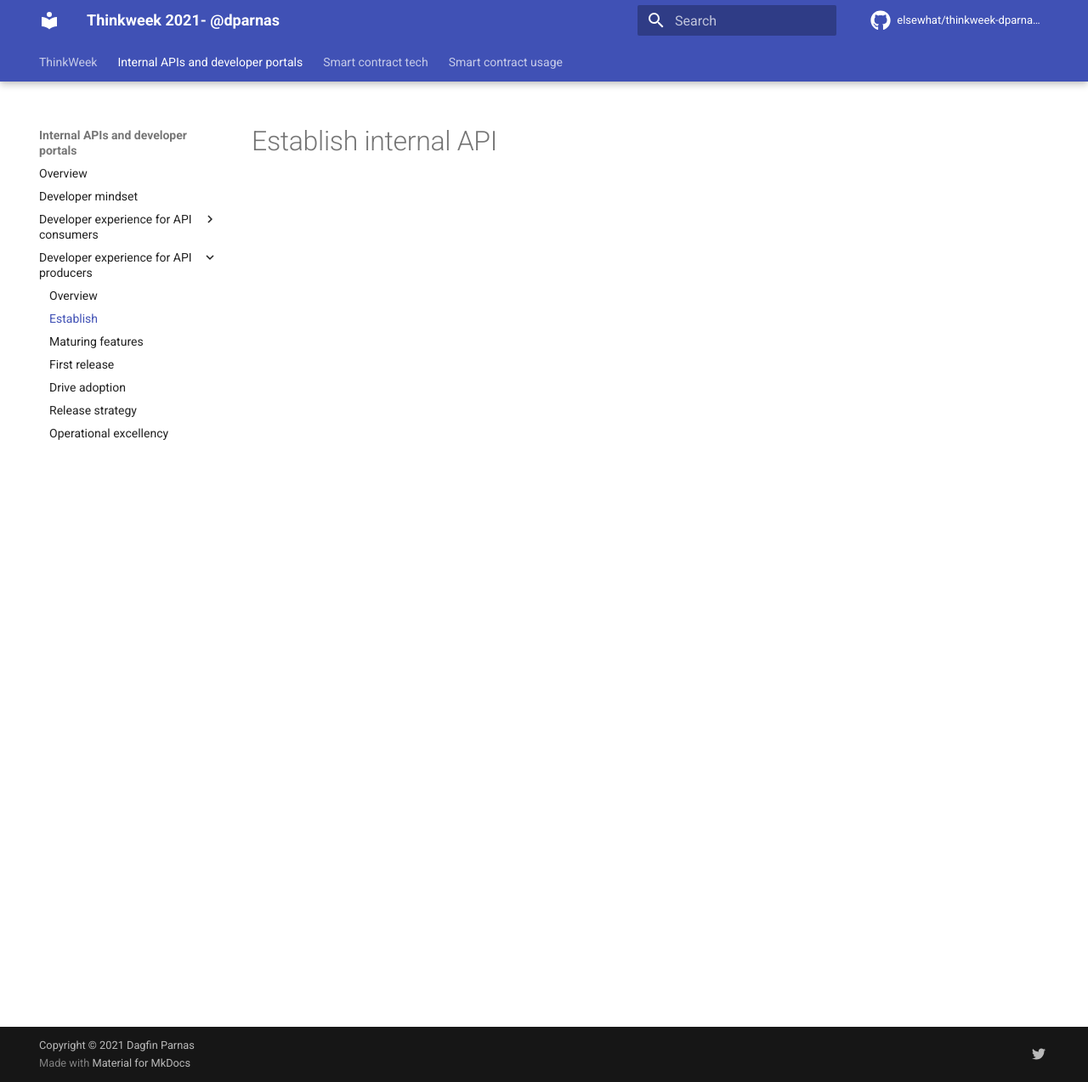
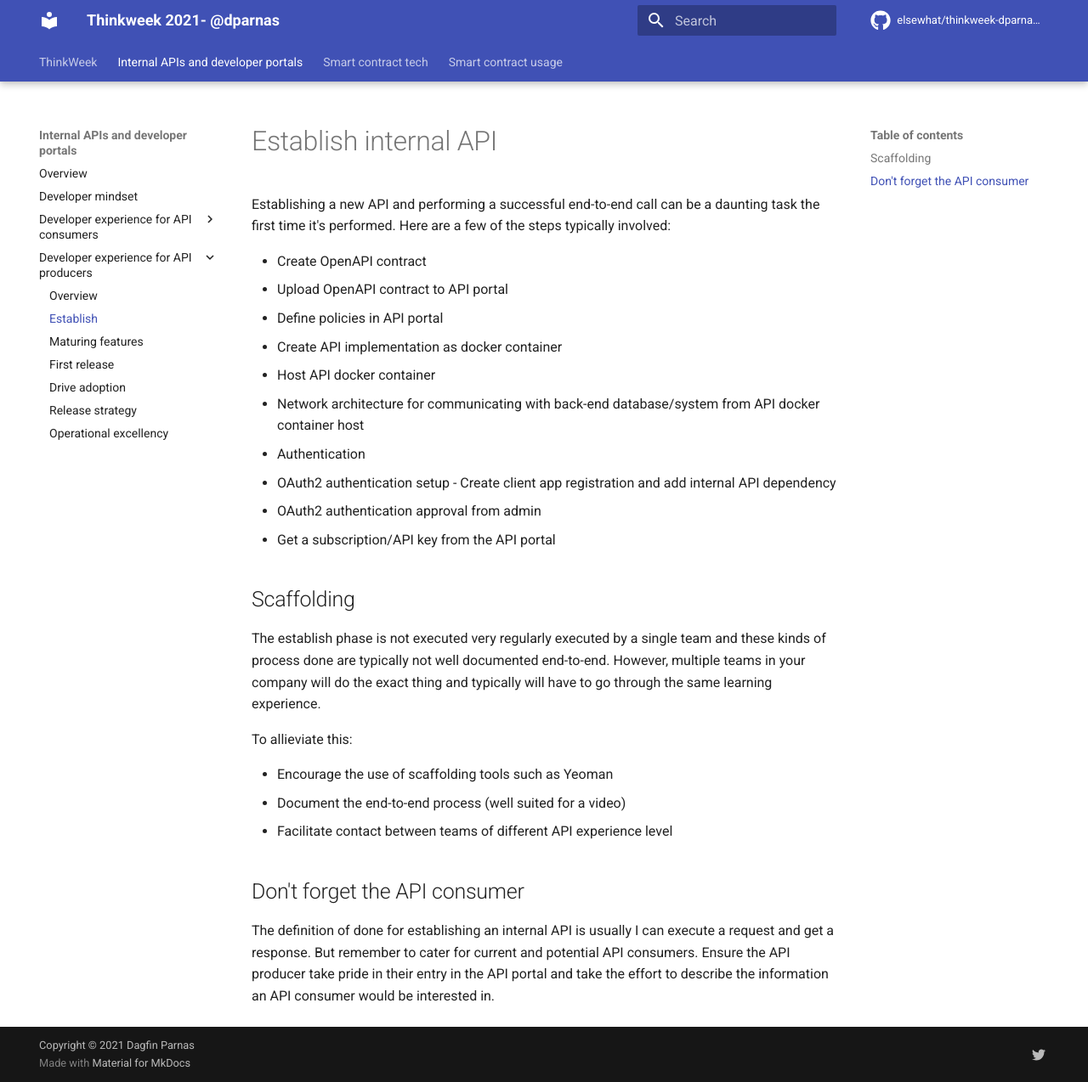
Before and after one commit to elsewhat/thinkweek-dparnas-2021, an MkDocs documentation site: the page built from docs/internal-apis/dx-producer-establish.md, in a window 1280 px wide and 1274 px high. Shown: the whole window at 85% size. Built offline with MkDocs 1.6.1 and Material for MkDocs 9.7.7, drawn with Linux system fonts in a browser that asks for light colours; comment, search, counter and statistics services are not loaded.

Commit message:
Update dx-producer-establish.md

```diff
--- a/docs/internal-apis/dx-producer-establish.md
+++ b/docs/internal-apis/dx-producer-establish.md
@@ -1 +1,29 @@
 # Establish internal API
+
+Establishing a new API and performing a successful end-to-end call can be a daunting task the first time it's performed.
+Here are a few of the steps typically involved:
+
+- Create OpenAPI contract
+- Upload OpenAPI contract to API portal
+- Define policies in API portal
+- Create API implementation as docker container
+- Host API docker container
+- Network architecture for communicating with back-end database/system from API docker container host
+- Authentication
+  - OAuth2 authentication setup - Create client app registration and add internal API dependency
+  - OAuth2 authentication approval from admin
+- Get a subscription/API key from the API portal
+
+## Scaffolding
+The establish phase is not executed very regularly executed by a single team and these kinds of process done are typically not well documented end-to-end.
+However, multiple teams in your company will do the exact thing and typically will have to go through the same learning experience.
+
+To allieviate this:
+
+- Encourage the use of scaffolding tools such as Yeoman
+- Document the end-to-end process (well suited for a video)
+- Facilitate contact between teams of different API experience level
+
+## Don't forget the API consumer
+The definition of done for establishing an internal API is usually I can execute a request and get a response.
+But remember to cater for current and potential API consumers. Ensure the API producer take pride in their entry in the API portal and take the effort to describe the information an API consumer would be interested in.
```
